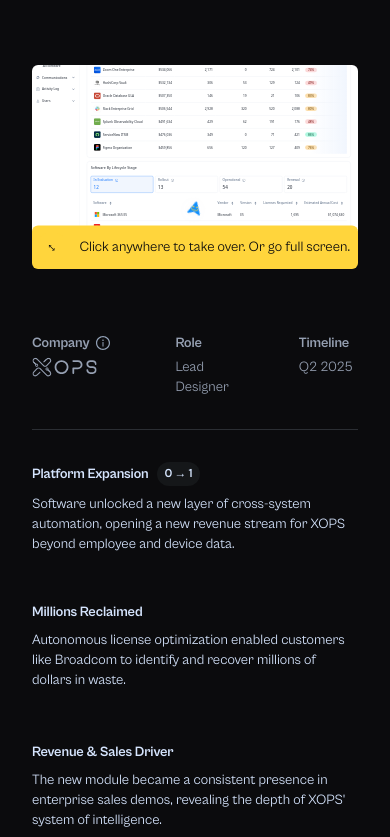
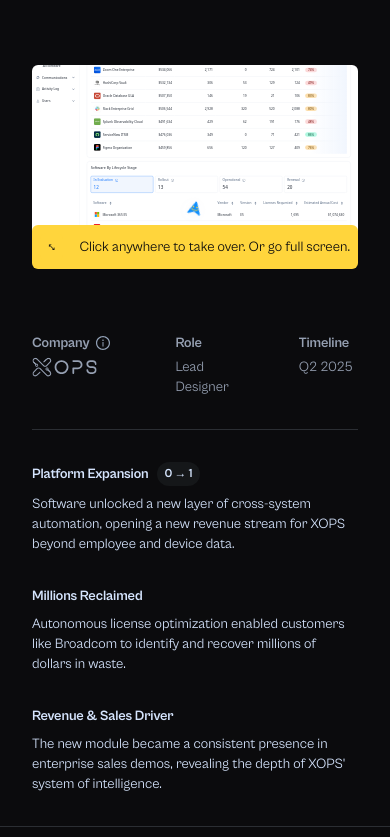
Before and after one commit to Sanchez9215/portfolio2026, a Next.js app: page / in a window 390 px wide. Shown: the part 1160-1997 px from the top of the page. Built offline with nearby package versions, Linux system fonts and the light colour scheme; a web font is replaced by a local one.

Commit message:
embed slide in fix

```diff
--- a/components/WorkCaseStudyRow.module.css
+++ b/components/WorkCaseStudyRow.module.css
@@ -8,6 +8,7 @@
 /* section.work — full-width row, top divider (Figma: border-t) */
 .work {
   position: relative;
+  overflow: hidden;
   border-top: var(--border-card) solid var(--surface-card-border);
   padding-bottom: var(--spacing-xl);
 
@@ -337,7 +338,7 @@
   .impact {
     grid-column: 1 / 13;
     order: 4;
-    margin-top: var(--spacing-3xl);
+    margin-top: var(--spacing-xl);
   }
 
   .embedWrap {
@@ -400,6 +401,7 @@
      empty space under a body-less item. */
   .impactItem {
     height: auto;
+    min-height: 0;
   }
 
   /* The 3-column filler slots (see WorkCaseStudyRow.tsx's IMPACT_SLOTS)
```
Also changed, not shown: design-systems/xops/components/built-components.md (+3 -1 lines), .claude/projects/data-health-monitor/progress.md, .claude/projects/xops/progress.md.
